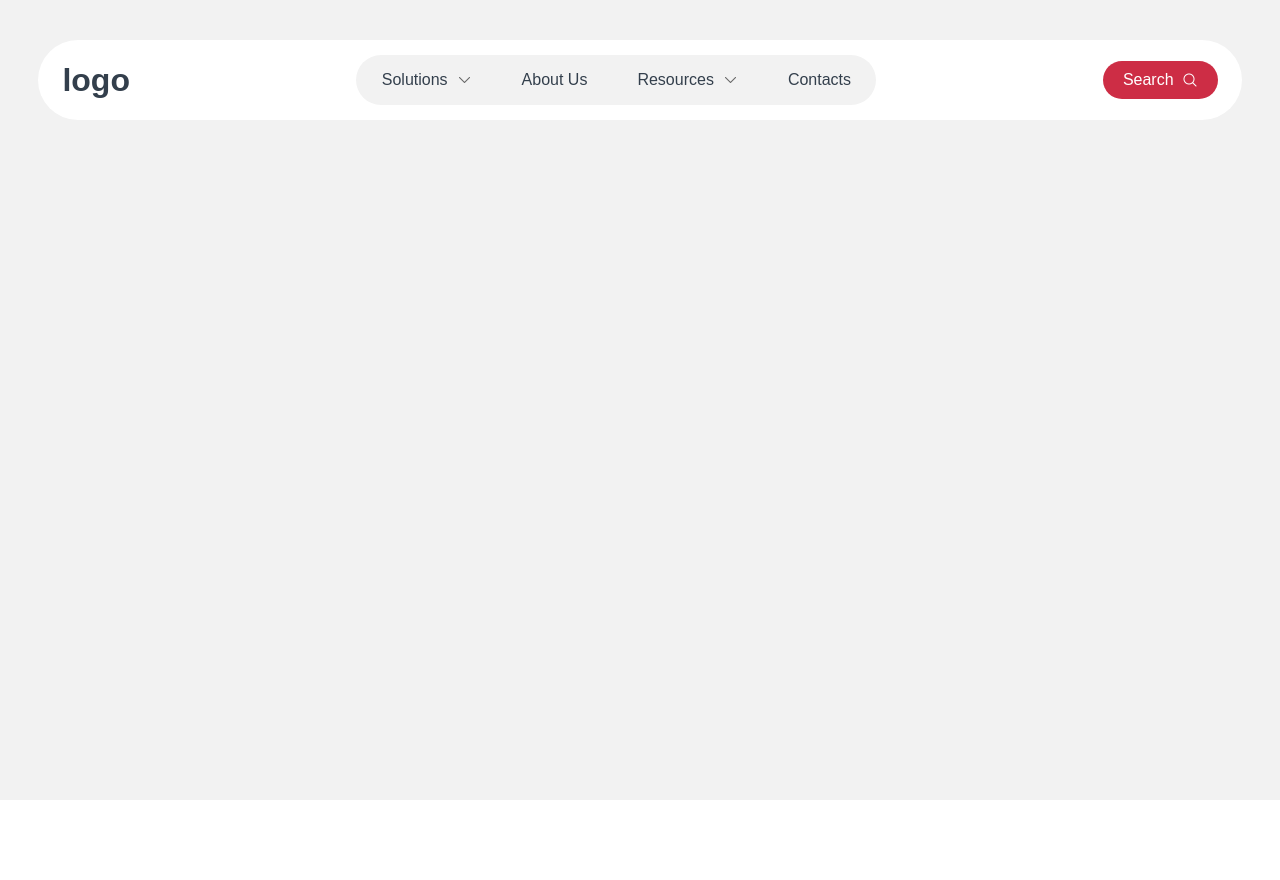
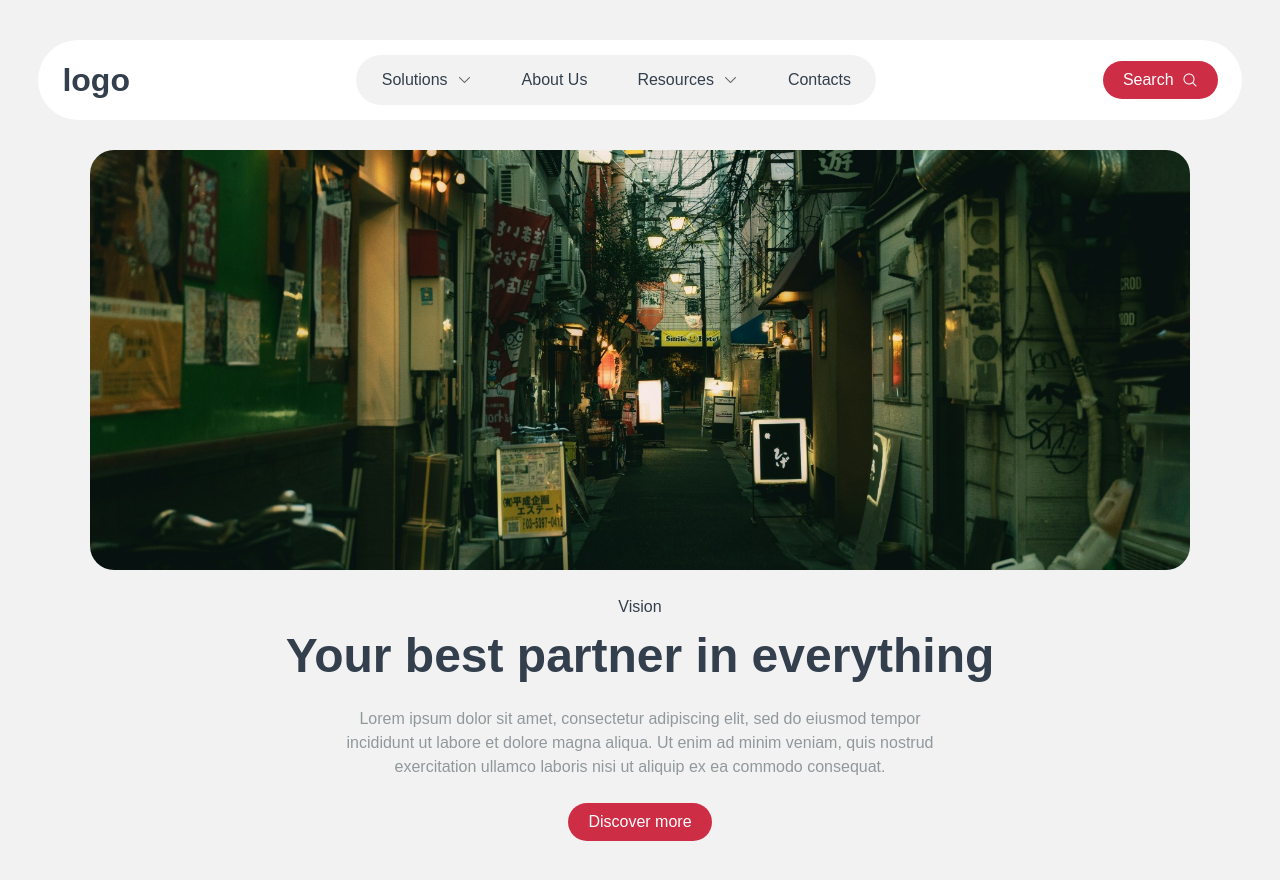
Before and after one commit to IlBardoHammer/zaki-project, a React (Vite) app: page / in a window 1280 px wide. Shown: the top 880 px of the page. Before the commit the page ends 800 px from the top, so only its background shows below. Built offline with nearby package versions, Linux system fonts and the light colour scheme.

Commit message:
Creato prima sezionedella homepage

```diff
--- a/src/App.jsx
+++ b/src/App.jsx
@@ -1,12 +1,30 @@
 import "/src/styles/main.scss"
 import Header from "./component/Header.jsx";
+import img from "./assets/imgHome.jpg";
+import Button from "./component/Button.jsx";
 
+const App = () => {
+  return (
+    <>
+      <section className="home">
+        <Header/>
+        <section className="home__welcome">
+          <img className="home__welcome-image" src={img} alt="home img"/>
+          <div className="home__welcome-content">
+            <span className="home__welcome-span">Vision</span>
+            <h2 className="home__welcome-title">Your best partner in everything</h2>
+            <p className="home__welcome-text">
+              Lorem ipsum dolor sit amet, consectetur adipiscing elit,
+              sed do eiusmod  tempor incididunt ut labore et dolore magna aliqua.
+              Ut enim ad minim  veniam,
+              quis nostrud exercitation ullamco laboris nisi ut aliquip ex ea  commodo consequat.</p>
+            <Button variant="primary">Discover more</Button>
+          </div>
 
-function App() {
-  return (
-    <section className="home">
-      <Header/>
-    </section>
+        </section>
+      </section>
+
+    </>
   )
 }
 
--- a/src/styles/main.scss
+++ b/src/styles/main.scss
@@ -30,7 +30,48 @@ body::-webkit-scrollbar {
 
 .home {
   @include flex-column();
+  justify-content: flex-start;
   width: 100%;
-  height: 100vh;
+  height: 1200px;
   background-color: $light-grey;
+
+  &__welcome {
+    margin-top: 150px;
+    width: 90%;
+    max-width: 1100px;
+    overflow: hidden;
+  }
+
+  &__welcome-image {
+    width: 100%;
+    height: 420px;
+    margin-bottom: $spacing-lg;
+    object-fit: cover; /* This helps maintain the aspect ratio and prevent distortion */
+    border-radius: $radius-l;
+  }
+
+  &__welcome-content {
+    @include flex-column();
+    gap: $spacing-sm;
+  }
+
+  &__welcome-span {
+    color: $dark;
+  }
+
+  &__welcome-title {
+    color: $dark;
+    font-size: $display-l-font-size;
+    margin-bottom: $spacing-sm;
+  }
+
+  &__welcome-text {
+    color: $dark-grey;
+    text-align: center;
+    font-size: $body-m-font-size;
+    width: 600px;
+    line-height: $body-m-line-height;
+    margin-bottom: $spacing-sm;
+  }
+
 }
```
Also changed, not shown: src/assets/imgHome.jpg (added).
